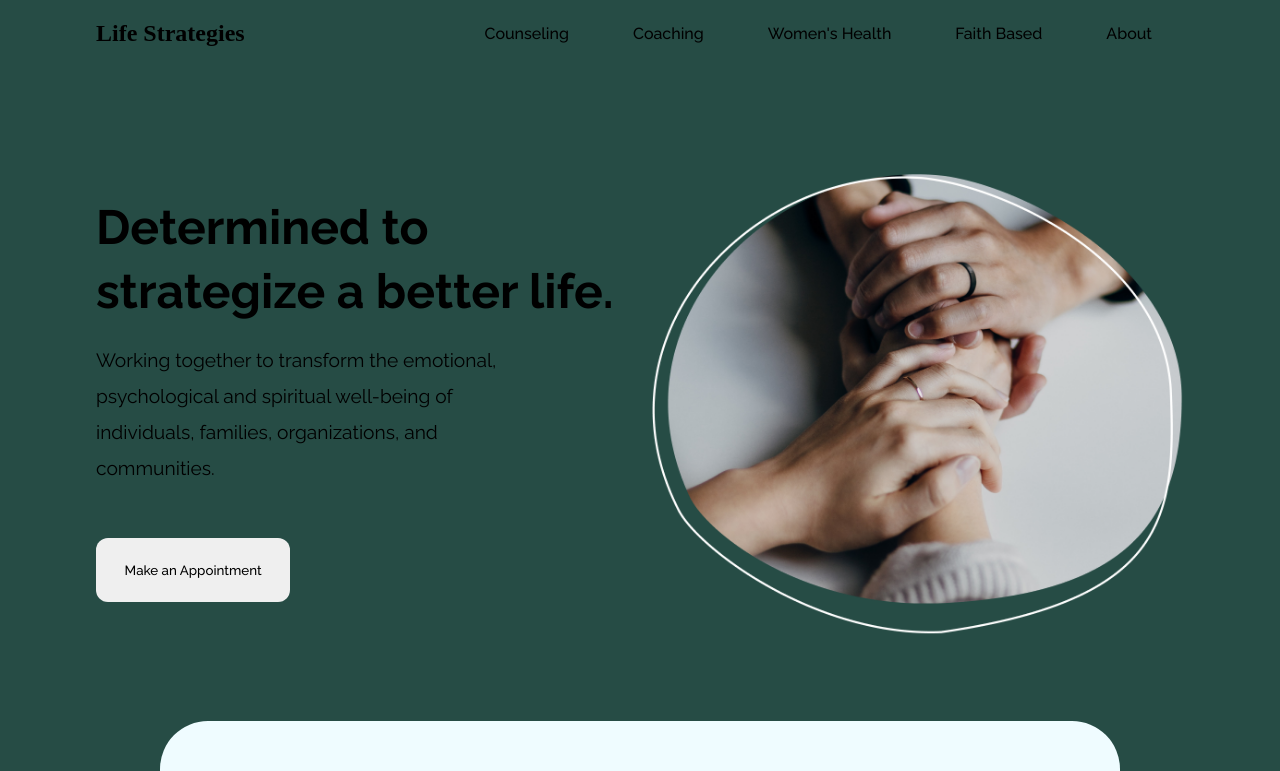
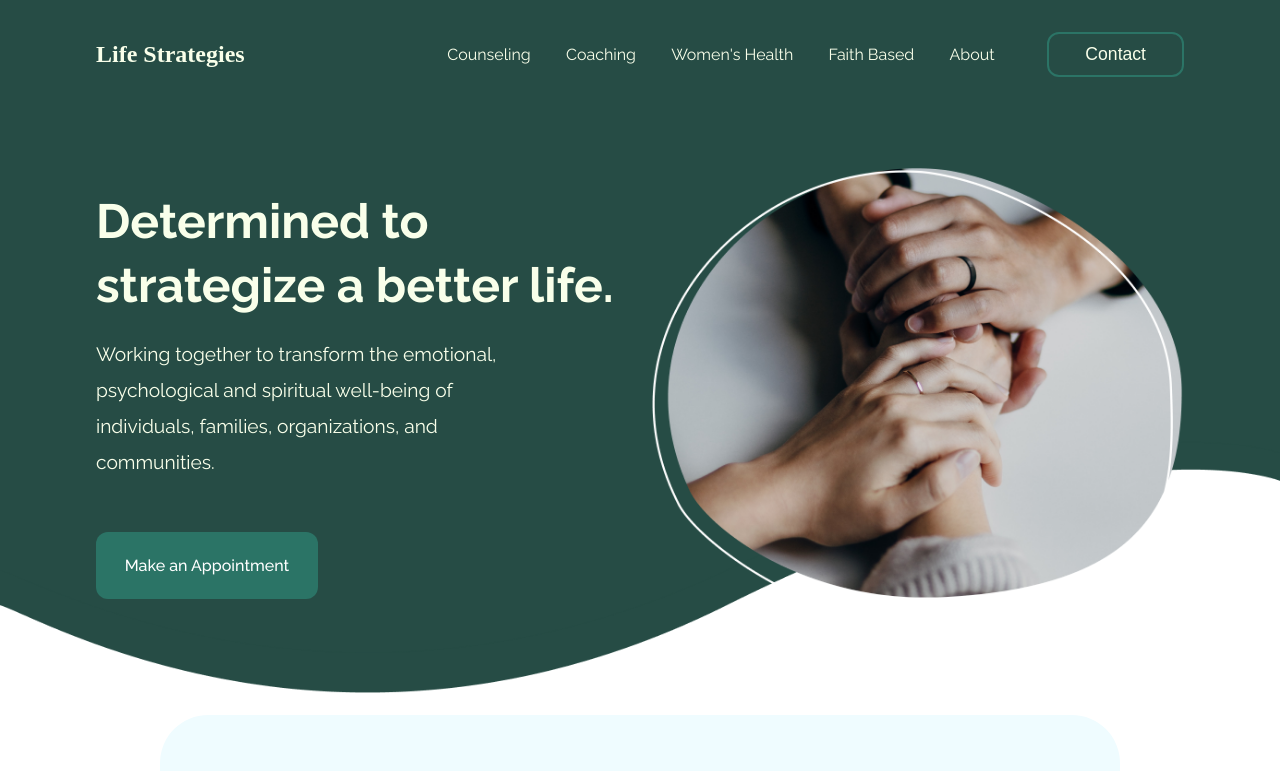
Before and after one commit to IArodriguez99/Life-Strategies, a React (Create React App) app: page / in a window 1280 px wide. Shown: the top 771 px of the page. Built offline with nearby package versions, Linux system fonts and the light colour scheme.

Commit message:
Completed Landing

```diff
--- a/public/index.html
+++ b/public/index.html
@@ -26,7 +26,7 @@
       work correctly both with client-side routing and a non-root public URL.
       Learn how to configure a non-root public URL by running `npm run build`.
     -->
-    <title>React App</title>
+    <title>Life Strategies</title>
   </head>
   <body>
     <noscript>You need to enable JavaScript to run this app.</noscript>
--- a/src/App.css
+++ b/src/App.css
@@ -2,24 +2,30 @@ html, body{
     margin: 0;
     background-image: url(Hero.png);
     background-repeat: no-repeat;
-    background-size: cover;
-    background-position: relative;
+    background-size: 100% 50%;
+    background-position: 0rem 0vh;
 }
 
 h1{
     font-size: 3rem;
     line-height: 4rem;
     font-family: 'Raleway', sans-serif;
+    color: #F9FFEA;
+}
+
+h2{
+    color: #F9FFEA;
 }
 
 h4{
     font-size: 2rem;
     font-weight: 500;
-    color: white;
+    color: #F9FFEA;
 }
 
 p{
     font-size: 1.2rem;
     line-height: 2.25rem;
     font-family: 'Raleway', sans-serif;
+    color: #F9FFEA;
 }
--- a/src/components/Home/Home.css
+++ b/src/components/Home/Home.css
@@ -8,7 +8,7 @@
     flex-direction: row;
     justify-content: center;
     align-items: flex-start;
-    margin-top: 6rem;
+    margin-top: 4rem;
 }
 
 .home-col{
@@ -33,13 +33,16 @@
 }
 
 .btn1{
-    max-width: 35%;
-    min-width: 35%;
+    max-width: 40%;
+    min-width: 40%;
     padding: 24px;
     margin-top: 2rem;
     border-radius: 12px;
     border: none;
     font-family: 'Raleway', sans-serif;
     font-weight: 500;
+    font-size: 1rem;
     cursor: pointer;
+    background-color: #2B7466;
+    color: white;
 }
--- a/src/components/Nav/Nav.css
+++ b/src/components/Nav/Nav.css
@@ -4,20 +4,37 @@ nav{
     justify-content: space-between;
     max-width: 85%;
     margin: auto;
+    padding-top: 1rem;
 }
 
 ul{
     display: flex;
     justify-content: space-evenly;
+    align-items: center;
     list-style: none;
     font-family: 'Raleway', sans-serif;
-    font-weight: 500;
+    color: #F9FFEA;
 }
 
 li{
-    padding: 8px 32px;
+    padding: 0.25rem 1.1rem;
+    font-size: 1rem;
+    font-weight: 400;
 }
 
 a{
     cursor: pointer;
 }
+
+.nav-btn{
+    padding: 10px 36px;
+    margin-left: 2.2rem;
+    background-color:#264C45;
+    color: #F9FFEA;
+    border: 2px solid #2B7466;
+    box-sizing: border-box;
+    border-radius: 12px;
+    font-size: 1.1rem;
+    font-weight: 500;
+    cursor: pointer;
+}
--- a/src/components/Nav/Nav.js
+++ b/src/components/Nav/Nav.js
@@ -13,6 +13,7 @@ const Nav = () => {
                 <li><a>Women's Health</a></li>
                 <li><a>Faith Based</a></li>
                 <li><a>About</a></li>
+                <button className="nav-btn">Contact</button>
             </ul>
         </nav>
      );
```
Also changed, not shown: src/Hero.png, src/components/Home/Maria.png (deleted).
